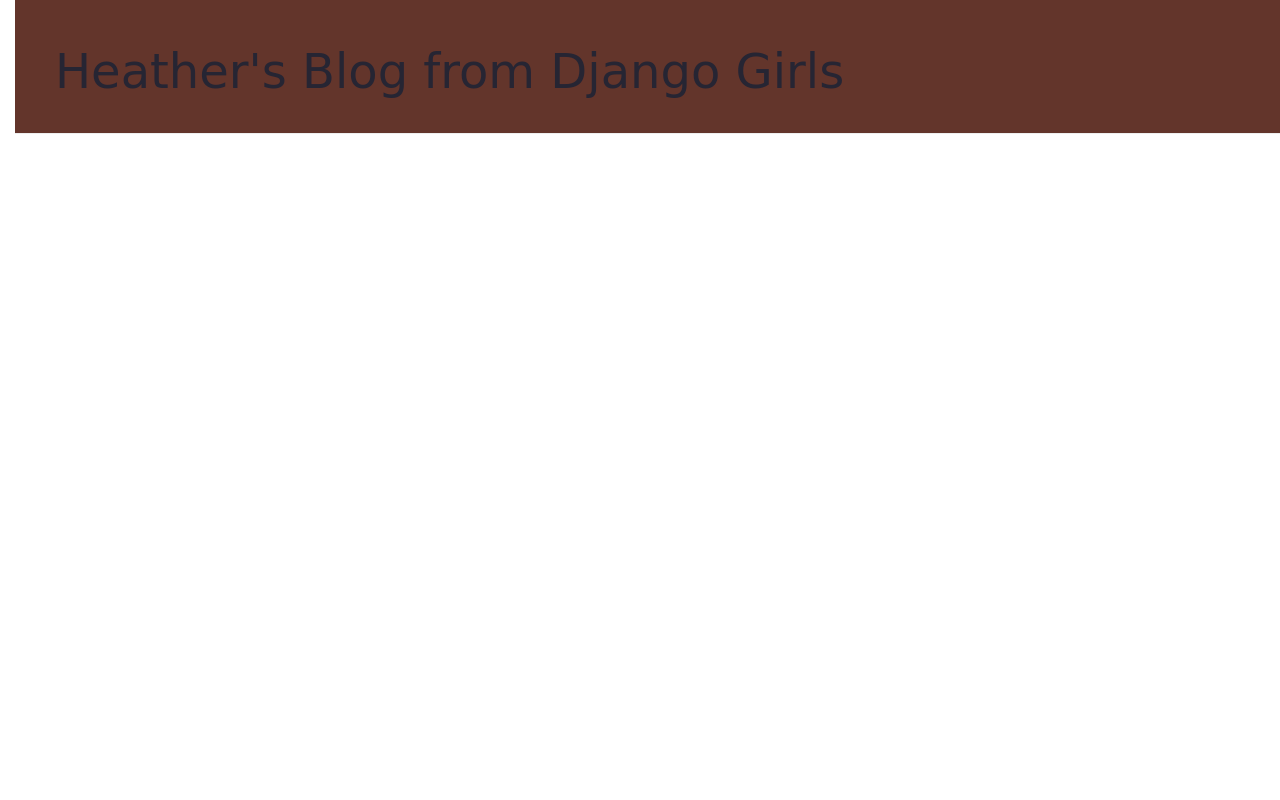
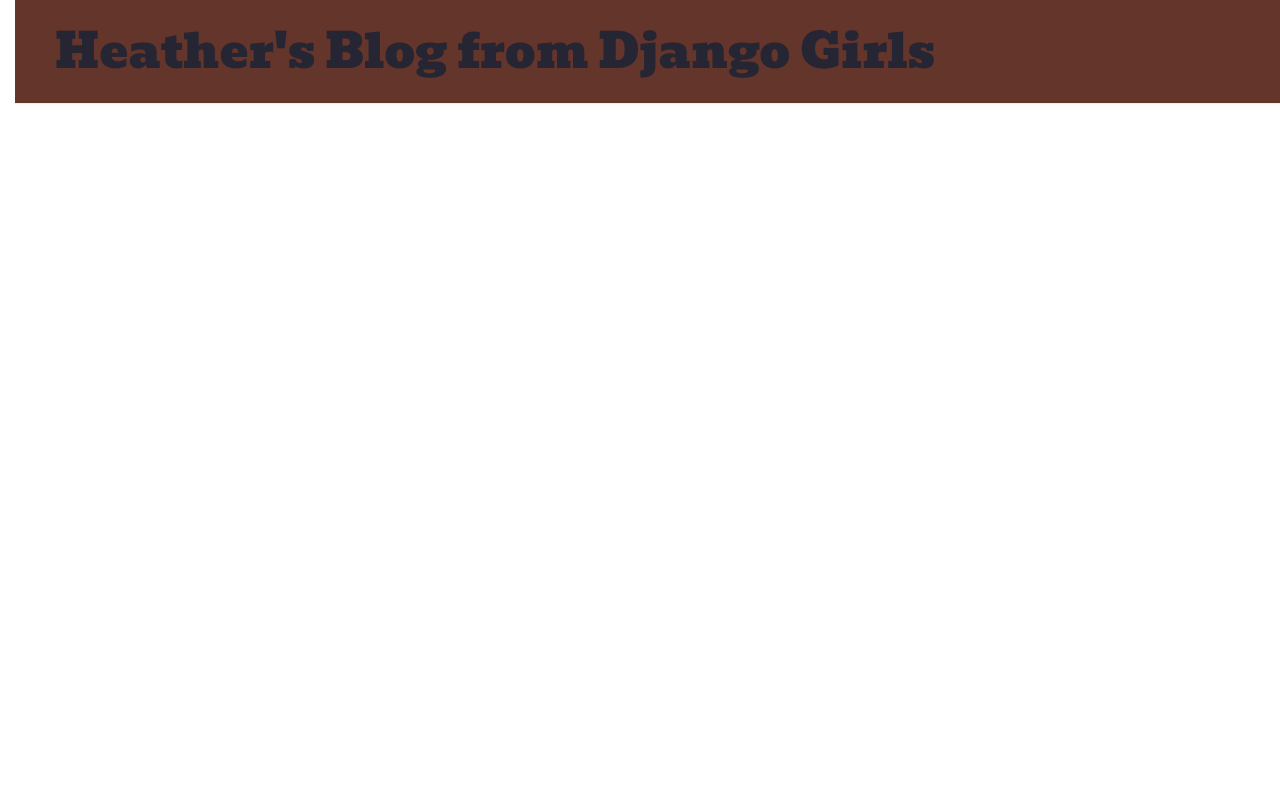
Before and after one commit to kcbusymom/my-first-blog, a Django app: page / in a window 1280 px wide. Run offline with Django 3.2, Linux system fonts and the light colour scheme; data that the repository does not hold is empty; some libraries are stand-ins or nearby versions.

Commit message:
remembered to save html file with new google font api links so changes in css file will activate.

```diff
--- a/blog/static/css/blog.css
+++ b/blog/static/css/blog.css
@@ -14,9 +14,17 @@ a {
 	color: #b5c3cf;
 }
 
+a:link, a:visited, a:hover, a:focus {
+	color: #b5c3cf;
+}
+
 body {
-	font-family:'Pontano Sans', sans-serif;
+	font-family:"Pontano Sans", sans-serif;
 	padding-left: 15px;
+	color: #262533;
+	word-wrap: break-word;
+	-ms-word-wrap: break-word;
+	-webkit-font-smoothing: supbixel-antialiased;
 }
 .page-header{
 	background-color: #63352b;
@@ -35,7 +43,9 @@ body {
 }
 
 h1, h2, h3, h4 {
-	font-family: 'Bevan', cursive;
+	margin: 0;
+	padding: 0;
+	color: #9c6638;
 }
 
 .date {
--- a/blog/templates/blog/post_list.html
+++ b/blog/templates/blog/post_list.html
@@ -1,7 +1,8 @@
 {% load staticfiles %}
 <html>
 	<head>
-	<link href="//fonts.googleapis.com/css?family=Lobster&subset=latin,latin-ext" rel="stylesheet" type="text/css">
+	<link href='https://fonts.googleapis.com/css?family=Bevan' rel='stylesheet' type='text/css'>
+	<link href='https://fonts.googleapis.com/css?family=Pontano+Sans' rel='stylesheet' type='text/css'>
 	<link rel="stylesheet" href="//maxcdn.bootstrapcdn.com/bootstrap/3.2.0/css/bootstrap.min.css">
 	<link rel="stylesheet" href="//maxcdn.bootstrapcdn.com/bootstrap/3.2.0/css/bootstrap-theme.min.css">
 	<link rel="stylesheet" href="{% static 'css/blog.css' %}">
```
